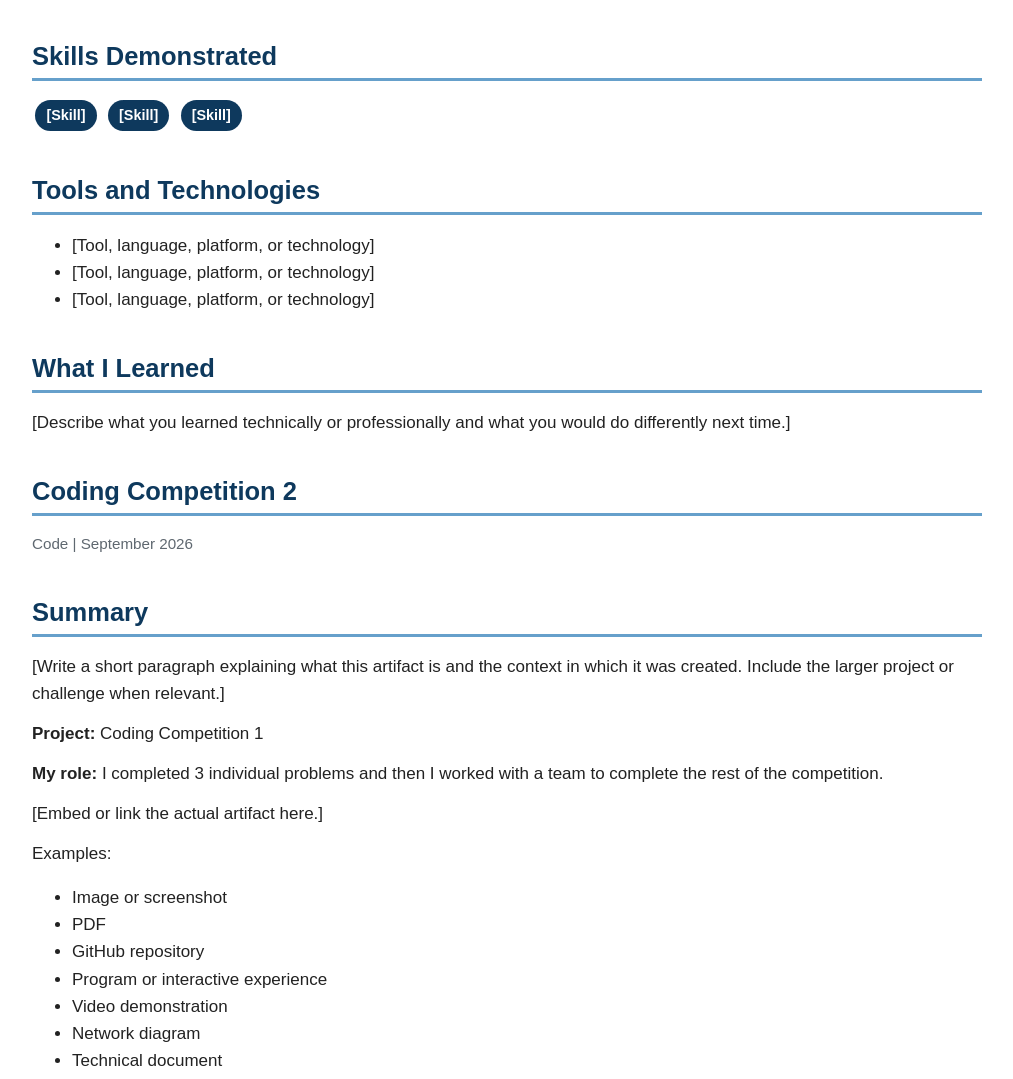
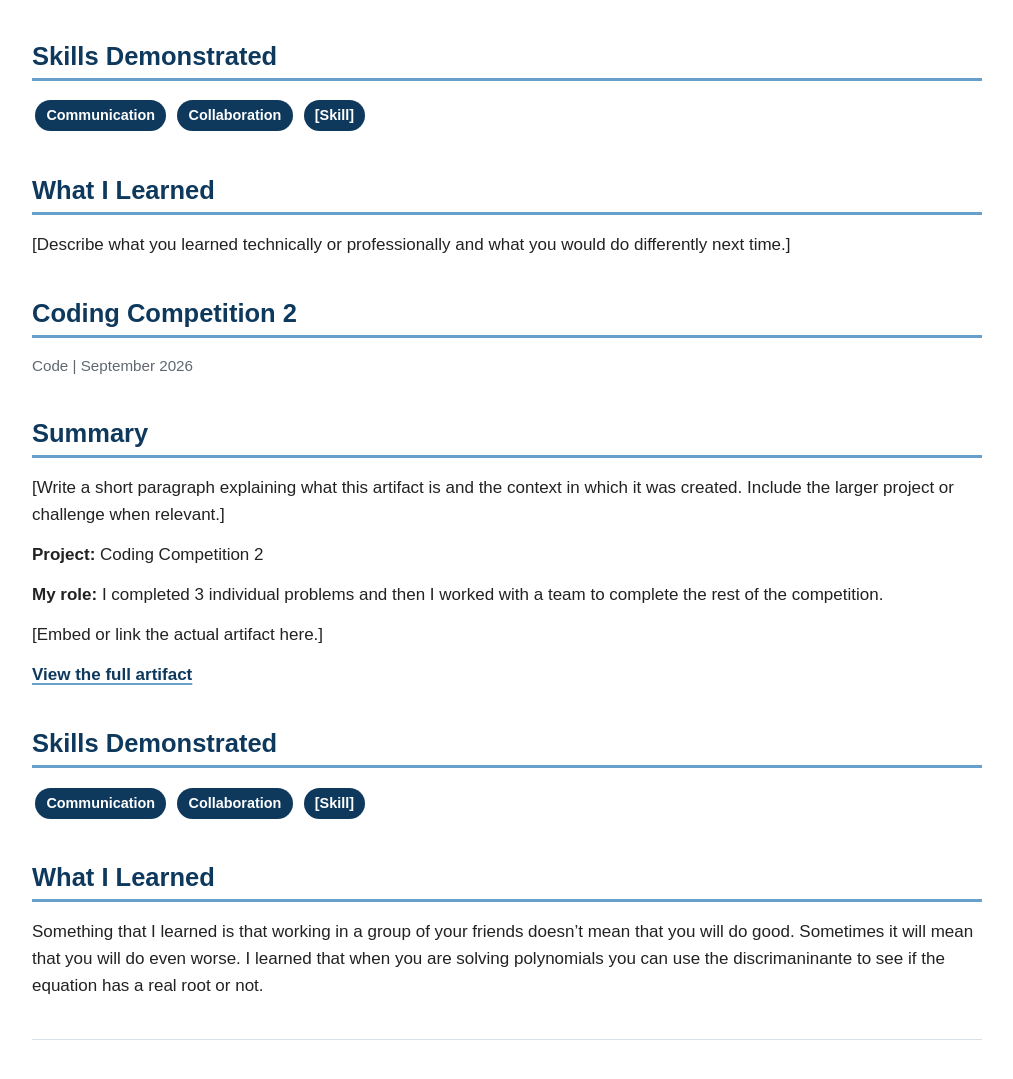
Before and after one commit to Yoav321/Apex-Portfolio, a Jekyll site: the page built from artifacts/Coding_Competition/index.md, in a window 1280 px wide and 1400 px high, scrolled down 1055 px. Shown: the part 153-1232 px from the top of the window, without its empty margins (133-1146 px from the left). Built offline with Jekyll 4.4.1, drawn with Linux system fonts in a browser that asks for light colours; some of the changed text lies outside the part shown.

Commit message:
update the index for the coding competition

```diff
--- a/artifacts/Coding_Competition/index.md
+++ b/artifacts/Coding_Competition/index.md
@@ -36,17 +36,9 @@ Examples:
 
 ## Skills Demonstrated
 
+<span class="skill-tag">Communication</span>
+<span class="skill-tag">Collaboration</span>
 <span class="skill-tag">[Skill]</span>
-<span class="skill-tag">[Skill]</span>
-<span class="skill-tag">[Skill]</span>
-
-## Tools and Technologies
-
-- [Tool, language, platform, or technology]
-- [Tool, language, platform, or technology]
-- [Tool, language, platform, or technology]
-
-
 
 ## What I Learned
 
@@ -60,44 +52,26 @@ Examples:
 
 [Write a short paragraph explaining what this artifact is and the context in which it was created. Include the larger project or challenge when relevant.]
 
-**Project:** Coding Competition 1
+**Project:** Coding Competition 2
 
 **My role:** I completed 3 individual problems and then I worked with a team to complete the rest of the competition.
 
 [Embed or link the actual artifact here.]
 
-Examples:
-
-- Image or screenshot
-- PDF
-- GitHub repository
-- Program or interactive experience
-- Video demonstration
-- Network diagram
-- Technical document
-- Prototype photos
-
-![Description of artifact](ARTIFACT-IMAGE.png)
 
 [View the full artifact](LINK-TO-ARTIFACT)
 
 ## Skills Demonstrated
 
+<span class="skill-tag">Communication</span>
+<span class="skill-tag">Collaboration</span>
 <span class="skill-tag">[Skill]</span>
-<span class="skill-tag">[Skill]</span>
-<span class="skill-tag">[Skill]</span>
-
-## Tools and Technologies
-
-- [Tool, language, platform, or technology]
-- [Tool, language, platform, or technology]
-- [Tool, language, platform, or technology]
-
 
 
 ## What I Learned
 
-[Describe what you learned technically or professionally and what you would do differently next time.]
+Something that I learned is that working in a group of your friends doesn't mean that you will do good. Sometimes it will mean that you will do even worse. I learned that when you are solving polynomials you can use the discrimaninante to see if the equation has a real root or not.
+
 
 ---
 
```
